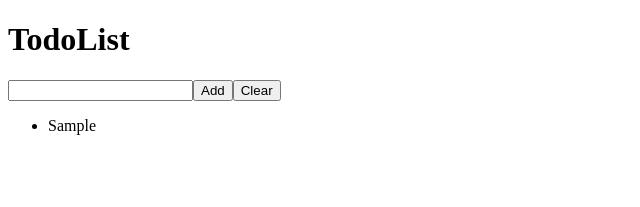
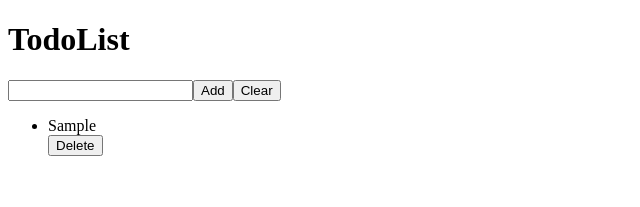
Before and after one commit to mertcetiin/React-TodoList, a React (Vite) app: page / in a window 1280 px wide. Both pictures are taken after typing "Sample" into the empty fields and a click on the button "Add". Shown: the top 207 px of the page, without its empty margins (0-640 px from the left). Built offline with nearby package versions, Linux system fonts and the light colour scheme.

Commit message:
delete button added and activated

```diff
--- a/src/App.jsx
+++ b/src/App.jsx
@@ -12,12 +12,16 @@ function App() {
     setTodo([...todo, newTodo])
   }
 
+  const onHandleDelete = (index) => {
+    const newTodoDelete = todo.filter((newTodo, id) => id !== index)
+    setTodo(newTodoDelete)
+  }
 
   return (
     <div className='App'>
       <h1>TodoList</h1>
       <Input onHandleTodoList={onTodoList} />
-      <List onTodo={todo} />
+      <List onTodo={todo} handleDelete={onHandleDelete} />
     </div>
   )
 }
--- a/src/components/List.jsx
+++ b/src/components/List.jsx
@@ -1,11 +1,14 @@
 import React from 'react'
 
-function List({ onTodo }) {
+function List({ onTodo, handleDelete }) {
     return (
         <div>
             <ul>
                 {onTodo.map((item, id) => (
-                    <li key={id}>{item}</li>
+                    <div key={id}>
+                        <li>{item}</li>
+                        <button onClick={() => handleDelete(id)}>Delete</button>
+                    </div>
                 ))}
             </ul>
         </div>
```
